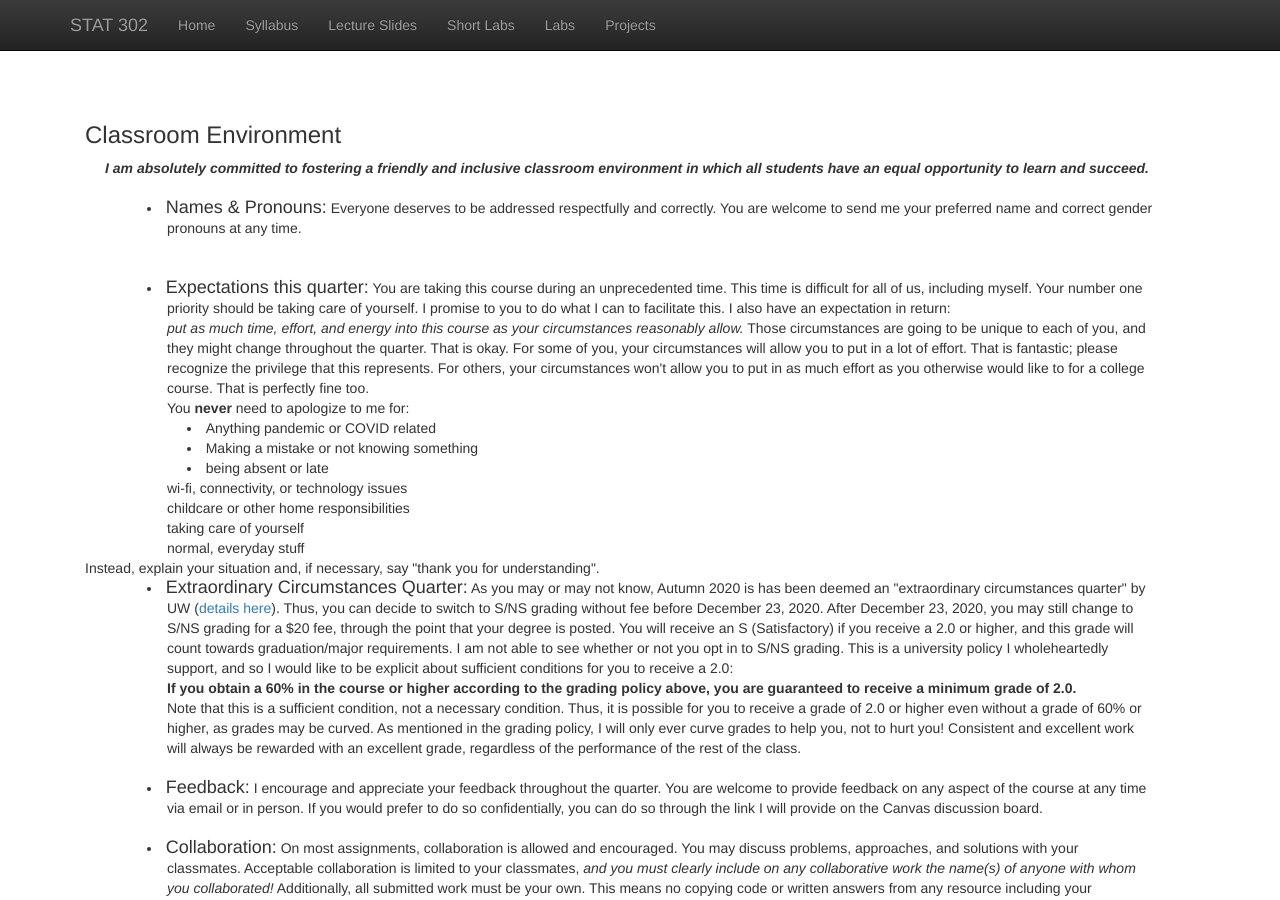
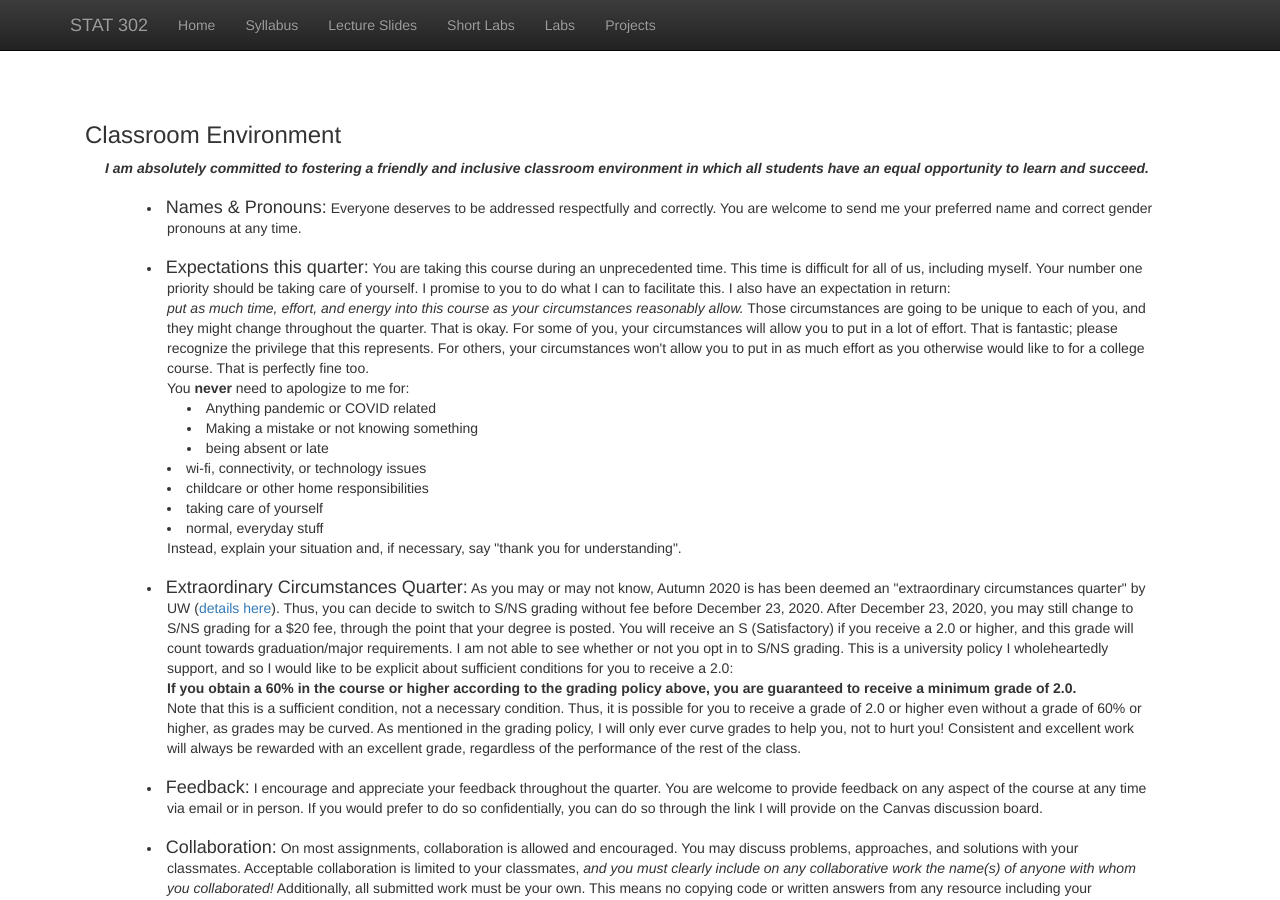
Before and after one commit to bryandmartin/STAT302, a Jekyll site: the page built from syllabus.html, in a window 1280 px wide and 900 px high, scrolled down 1447 px. Built offline with Jekyll 4.4.1, drawn with Linux system fonts in a browser that asks for light colours; nearby versions of some CDN libraries; library files that are not in the unit come from our copies.

Commit message:
formatting fix

```diff
--- a/syllabus.html
+++ b/syllabus.html
@@ -131,8 +131,6 @@ Instead of exams, you will be assigned two projects throughout the course. Both
     <h4 style="display: inline;">Names & Pronouns:</h4>
     Everyone deserves to be addressed respectfully and correctly.
     You are welcome to send me your preferred name and correct gender pronouns at any time. </li><br>
-
-<br>
   <li style="padding:0px;margin:0px 40px 0px; text-indent: -1.45em; padding-left: 3em;">
     <h4 style="display: inline;">Expectations this quarter:</h4>
     You are taking this course during an unprecedented time. This time is difficult for all of us, including myself.
@@ -150,17 +148,17 @@ Instead of exams, you will be assigned two projects throughout the course. Both
     Making a mistake or not knowing something </li>
     <li style="padding:0px;margin:0px 80px 0px; text-indent: -1.45em; padding-left: 3em;">
     being absent or late </li>
+    <li style="padding:0px;margin:0px 40px 0px; text-indent: 0em; padding-left: 3em;">
+    wi-fi, connectivity, or technology issues</li>
+    <li style="padding:0px;margin:0px 40px 0px; text-indent: 0em; padding-left: 3em;">
+    childcare or other home responsibilities</li>
+    <li style="padding:0px;margin:0px 40px 0px; text-indent: 0em; padding-left: 3em;">
+    taking care of yourself</li>
+    <li style="padding:0px;margin:0px 40px 0px; text-indent: 0em; padding-left: 3em;">
+    normal, everyday stuff</li>
     <li style="padding:0px;margin:0px 40px 0px; text-indent: 0em; padding-left: 3em; list-style-type:none;">
-    wi-fi, connectivity, or technology issues</li>
-    <li style="padding:0px;margin:0px 40px 0px; text-indent: 0em; padding-left: 3em; list-style-type:none;">
-    childcare or other home responsibilities</li>
-    <li style="padding:0px;margin:0px 40px 0px; text-indent: 0em; padding-left: 3em; list-style-type:none;">
-    taking care of yourself</li>
-    <li style="padding:0px;margin:0px 40px 0px; text-indent: 0em; padding-left: 3em; list-style-type:none;">
-    normal, everyday stuff</li>
-    Instead, explain your situation and, if necessary, say "thank you for understanding".
+    Instead, explain your situation and, if necessary, say "thank you for understanding".</li>
     </li><br>
-
 
     <li style="padding:0px;margin:0px 40px 0px; text-indent: -1.45em; padding-left: 3em;">
     <h4 style="display: inline;">Extraordinary Circumstances Quarter:</h4>
```
